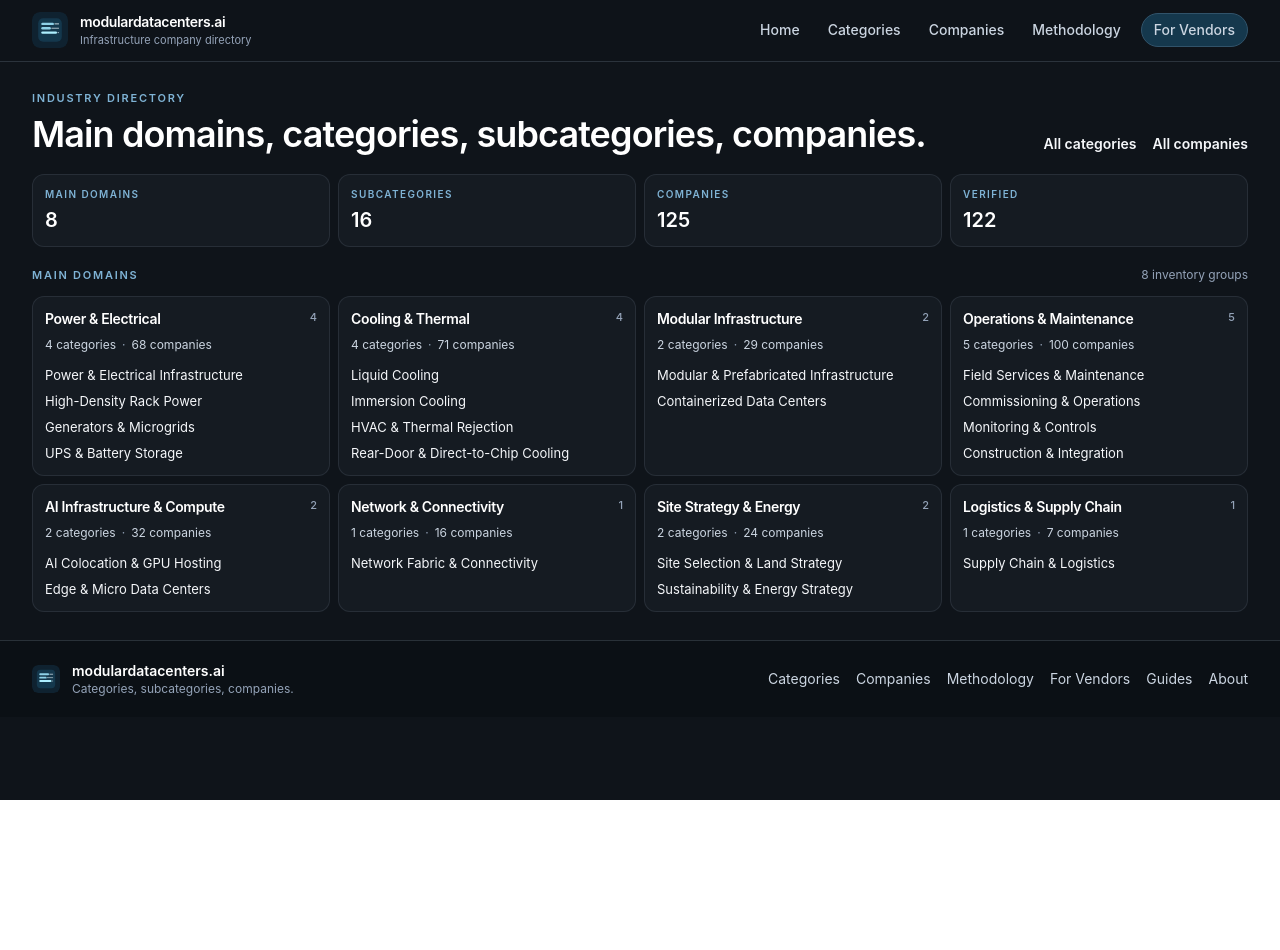
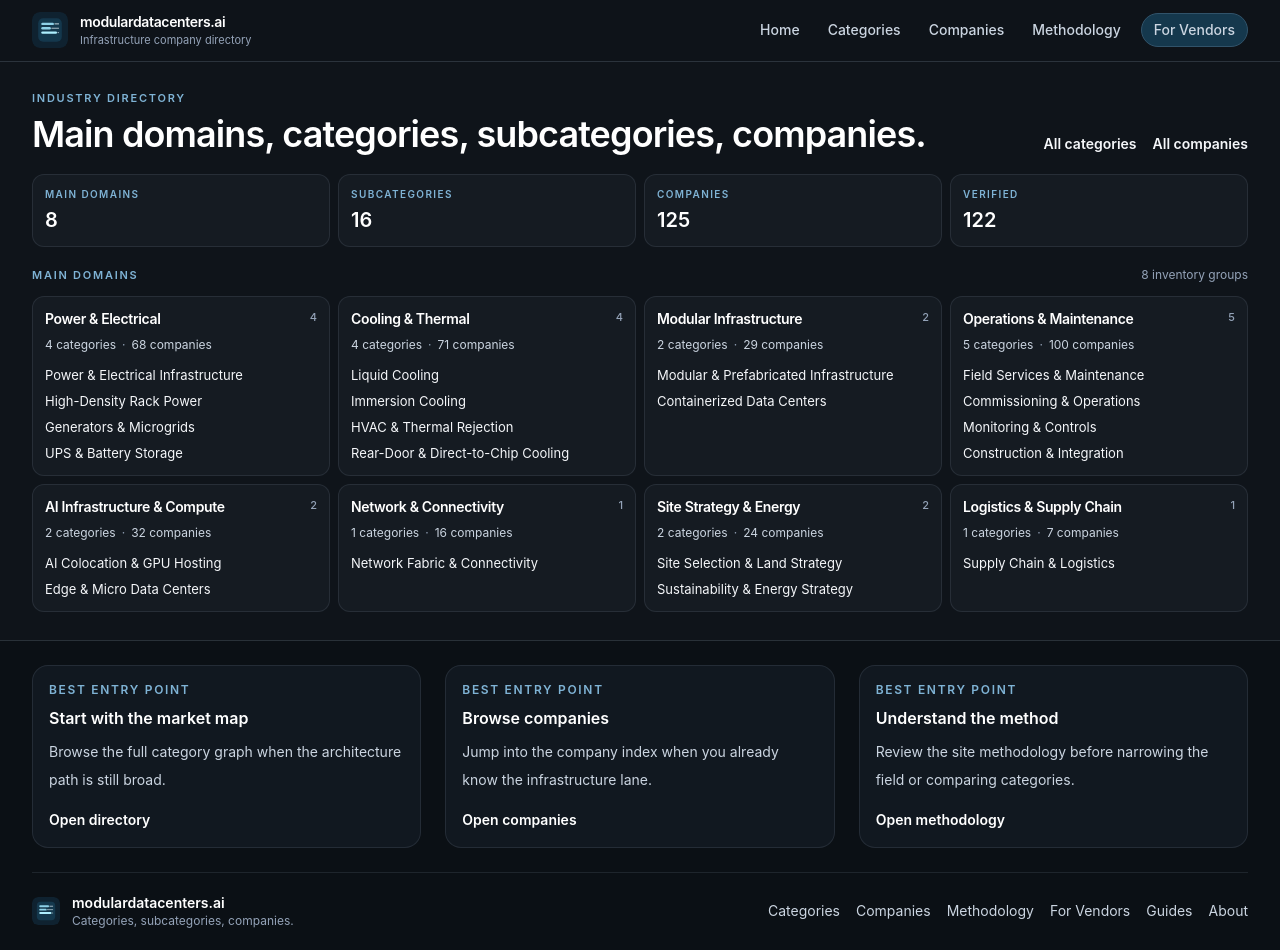
Before and after one commit to mb-git-build/Mdc-beta-site, a Next.js app: page / in a window 1280 px wide. Shown: the top 950 px of the page. Before the commit the page ends 800 px from the top, so only its background shows below. Built offline with nearby package versions, Linux system fonts and the light colour scheme.

Commit message:
feat: improve directory discovery and vendor navigation

```diff
--- a/src/app/layout.tsx
+++ b/src/app/layout.tsx
@@ -53,6 +53,27 @@ const compactFooterLinks = [
   { href: "/about", label: "About" },
 ];
 
+const footerEntryPoints = [
+  {
+    title: "Start with the market map",
+    description: "Browse the full category graph when the architecture path is still broad.",
+    href: "/directory",
+    cta: "Open directory",
+  },
+  {
+    title: "Browse companies",
+    description: "Jump into the company index when you already know the infrastructure lane.",
+    href: "/vendors?sort=category_count",
+    cta: "Open companies",
+  },
+  {
+    title: "Understand the method",
+    description: "Review the site methodology before narrowing the field or comparing categories.",
+    href: "/methodology",
+    cta: "Open methodology",
+  },
+];
+
 export default function RootLayout({
   children,
 }: Readonly<{
@@ -89,8 +110,19 @@ export default function RootLayout({
           {children}
 
           <footer className="border-t border-[var(--border-strong)] bg-[#0b1015] text-[#d6dde6]">
-            <div className="mx-auto max-w-7xl px-4 py-5 lg:px-8">
-              <div className="flex flex-col gap-4 lg:flex-row lg:items-center lg:justify-between">
+            <div className="mx-auto max-w-7xl px-4 py-6 lg:px-8">
+              <div className="grid gap-6 border-b border-[var(--border)] pb-6 lg:grid-cols-3">
+                {footerEntryPoints.map((item) => (
+                  <Link key={item.href} href={item.href} className="rounded-2xl border border-[var(--border)] bg-[#111820] p-4 transition hover:border-[var(--accent)]">
+                    <p className="text-xs font-semibold uppercase tracking-[0.14em] text-[var(--accent)]">Best entry point</p>
+                    <h3 className="mt-2 text-base font-semibold text-white">{item.title}</h3>
+                    <p className="mt-2 text-sm leading-7 text-[var(--muted-strong)]">{item.description}</p>
+                    <span className="mt-4 inline-flex text-sm font-semibold text-white">{item.cta}</span>
+                  </Link>
+                ))}
+              </div>
+
+              <div className="mt-5 flex flex-col gap-4 lg:flex-row lg:items-center lg:justify-between">
                 <div className="flex items-center gap-3">
                   <Image src="/site-mark.svg" alt="modulardatacenters.ai" width={28} height={28} className="h-7 w-7 rounded-md" />
                   <div>
--- a/src/app/vendors/page.tsx
+++ b/src/app/vendors/page.tsx
@@ -26,6 +26,24 @@ const vendorFocusLenses = [
   { value: "colo", label: "Colocation / hosting" },
   { value: "modular", label: "Modular / prefab" },
   { value: "regional", label: "Regional / niche" },
+] as const;
+
+const sourcingPathways = [
+  {
+    title: "Power systems",
+    description: "Prefabricated electrical rooms, microgrids, transfer systems, and energization partners.",
+    href: "/vendors?focus=power&sort=category_count",
+  },
+  {
+    title: "Cooling",
+    description: "Liquid, immersion, thermal rejection, and control-layer companies for high-density deployments.",
+    href: "/vendors?focus=cooling&sort=category_count",
+  },
+  {
+    title: "Modular deployment",
+    description: "Packaged deployment, shells, logistics, and field integration companies for fast infrastructure delivery.",
+    href: "/vendors?focus=modular&sort=category_count",
+  },
 ] as const;
 
 function normalizeSearch(value?: string) {
@@ -226,6 +244,21 @@ export default async function VendorsPage({
               3. Move back into category pages and guides before finalizing outreach.
             </div>
           </div>
+
+          <div className="mt-5 grid gap-3 md:grid-cols-3">
+            {sourcingPathways.map((pathway) => (
+              <Link
+                key={pathway.title}
+                href={pathway.href}
+                className="rounded-2xl border border-[var(--border)] bg-[var(--background-strong)] p-4 transition hover:border-[var(--accent)]"
+              >
+                <p className="text-xs font-semibold uppercase tracking-[0.14em] text-[var(--accent)]">Pathway</p>
+                <h3 className="mt-2 text-base font-semibold tracking-tight text-white">{pathway.title}</h3>
+                <p className="mt-2 text-sm leading-7 text-[var(--muted-strong)]">{pathway.description}</p>
+              </Link>
+            ))}
+          </div>
+
         </section>
 
         <p className="text-sm text-[var(--muted)]">Showing {sortedVendors.length} company{sortedVendors.length === 1 ? "" : "ies"}{focus ? ` for ${vendorFocusLenses.find((lens) => lens.value === focus)?.label ?? focus}` : ""}.</p>
```
Also changed, not shown: public/og-card.svg.
